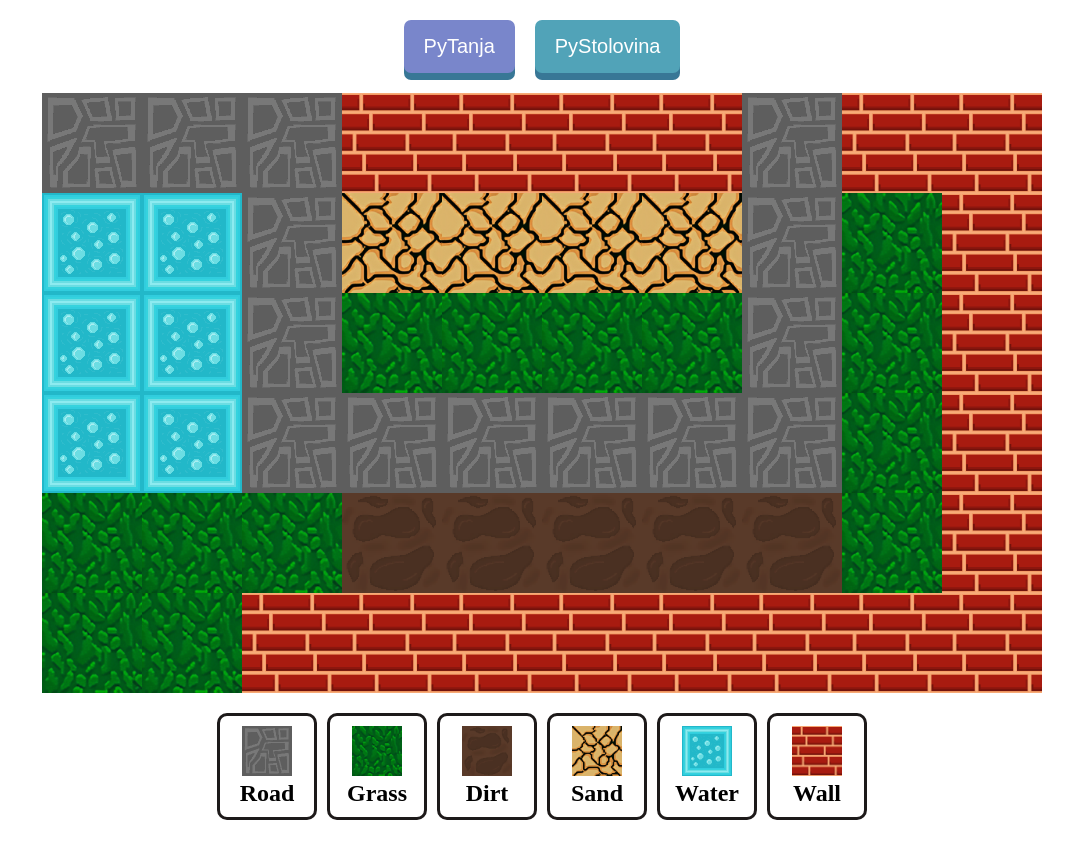
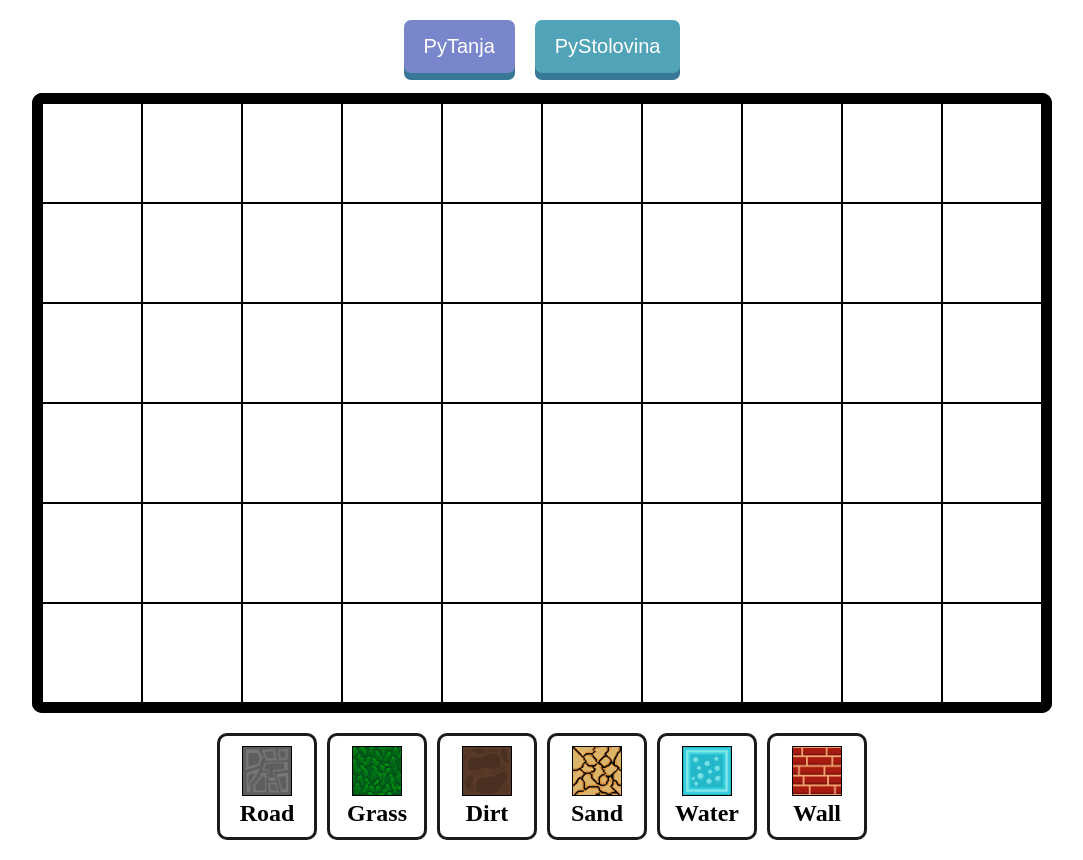
Before and after one commit to ensarhamzic/artificial-intelligence-client, a React (Create React App) app: page / in a window 1280 px wide. Shown: the whole page, without its empty margins (98-1181 px from the left). Built offline with nearby package versions, Linux system fonts and the light colour scheme.

Commit message:
map editor improved

```diff
--- a/src/components/PyTanja/PyTanja.js
+++ b/src/components/PyTanja/PyTanja.js
@@ -3,34 +3,41 @@ import PyTanjaMap from "../PyTanjaMap/PyTanjaMap"
 import PyTanjaTileChooser from "../PyTanjaTileChooser/PyTanjaTileChooser"
 import classes from "./PyTanja.module.css"
 
-const defaultMap = [
-  ["r", "r", "r", "s", "s", "s", "s", "r", "s", "s"],
-  ["w", "w", "r", "d", "d", "d", "d", "r", "g", "s"],
-  ["w", "w", "r", "g", "g", "g", "g", "r", "g", "s"],
-  ["w", "w", "r", "r", "r", "r", "r", "r", "g", "s"],
-  ["g", "g", "g", "m", "m", "m", "m", "m", "g", "s"],
-  ["g", "g", "s", "s", "s", "s", "s", "s", "s", "s"],
-]
+// const defaultMap = [
+//   ["r", "r", "r", "s", "s", "s", "s", "r", "s", "s"],
+//   ["w", "w", "r", "d", "d", "d", "d", "r", "g", "s"],
+//   ["w", "w", "r", "g", "g", "g", "g", "r", "g", "s"],
+//   ["w", "w", "r", "r", "r", "r", "r", "r", "g", "s"],
+//   ["g", "g", "g", "m", "m", "m", "m", "m", "g", "s"],
+//   ["g", "g", "s", "s", "s", "s", "s", "s", "s", "s"],
+// ]
 
-// let defaultMap = []
+let defaultMap = []
 
-// for (let i = 0; i < 6; i++) {
-//   let row = []
-//   for (let j = 0; j < 10; j++) {
-//     row.push(null)
-//   }
-//   defaultMap.push(row)
-// }
+for (let i = 0; i < 6; i++) {
+  let row = []
+  for (let j = 0; j < 10; j++) {
+    row.push(null)
+  }
+  defaultMap.push(row)
+}
 
 const PyTanja = () => {
   const [map, setMap] = useState(defaultMap)
   const [choosenTile, setChoosenTile] = useState(null)
 
-  console.log(choosenTile)
+  const onTileSet = (row, col) => {
+    if (!choosenTile || map[row][col] === choosenTile) return
+    setMap((prevMap) => {
+      const newMap = [...prevMap]
+      newMap[row][col] = choosenTile
+      return newMap
+    })
+  }
 
   return (
     <div>
-      <PyTanjaMap map={map} />
+      <PyTanjaMap map={map} onTileSet={onTileSet} />
       <PyTanjaTileChooser
         onChooseTile={(tile) => {
           if (choosenTile === tile) setChoosenTile(null)
--- a/src/components/PyTanjaMap/PyTanjaMap.js
+++ b/src/components/PyTanjaMap/PyTanjaMap.js
@@ -1,56 +1,96 @@
-import React from "react"
+import React, { useState } from "react"
 import classes from "./PyTanjaMap.module.css"
 
-const Field = ({ field }) => {
-  // r g m d w s
-  let fieldClass = ""
-  switch (field) {
+const Tile = ({ tile, col, mouseDown, onTileSet }) => {
+  let tileClass = ""
+  switch (tile) {
     case "r":
-      fieldClass = classes.road
+      tileClass = classes.road
       break
 
     case "g":
-      fieldClass = classes.grass
+      tileClass = classes.grass
       break
 
     case "m":
-      fieldClass = classes.mud
+      tileClass = classes.mud
       break
 
     case "d":
-      fieldClass = classes.sand
+      tileClass = classes.sand
       break
 
     case "w":
-      fieldClass = classes.water
+      tileClass = classes.water
       break
 
     case "s":
-      fieldClass = classes.wall
+      tileClass = classes.wall
       break
 
     default:
   }
 
-  return <div className={`${classes.field} ${fieldClass}`} />
+  const setTile = () => {
+    onTileSet(col)
+  }
+
+  const tileClickHandler = () => {
+    if (!mouseDown) return
+    setTile()
+  }
+
+  return (
+    <div
+      className={`${classes.tile} ${tileClass}`}
+      onClick={setTile}
+      onMouseMove={tileClickHandler}
+    />
+  )
 }
 
-const MapRow = ({ fields }) => {
+const MapRow = ({ tiles, row, mouseDown, onTileSet }) => {
+  const tileSet = (col) => {
+    onTileSet(row, col)
+  }
+
   return (
     <div className={classes.row}>
-      {fields.map((f, i) => (
-        <Field key={i} field={f} />
+      {tiles.map((f, i) => (
+        <Tile
+          key={i}
+          col={i}
+          tile={f}
+          mouseDown={mouseDown}
+          onTileSet={tileSet}
+        />
       ))}
     </div>
   )
 }
 
-const PyTanjaMap = ({ map }) => {
+const PyTanjaMap = ({ map, onTileSet }) => {
+  const [mouseDown, setMouseDown] = useState(false)
+
   return (
-    <div className={classes.map}>
+    <div
+      className={classes.map}
+      onMouseDown={() => {
+        setMouseDown(true)
+      }}
+      onMouseUp={() => {
+        setMouseDown(false)
+      }}
+    >
       <div>
-        {map.map((row, i) => (
-          <MapRow key={i} fields={row} />
+        {map.map((rowTiles, i) => (
+          <MapRow
+            key={i}
+            tiles={rowTiles}
+            row={i}
+            mouseDown={mouseDown}
+            onTileSet={onTileSet}
+          />
         ))}
       </div>
     </div>
--- a/src/components/PyTanjaMap/PyTanjaMap.module.css
+++ b/src/components/PyTanjaMap/PyTanjaMap.module.css
@@ -6,9 +6,23 @@
 
 .row {
   display: flex;
+  border-right: 10px solid black;
+  border-left: 10px solid black;
 }
 
-.field {
+.row:first-of-type {
+  border-top: 10px solid black;
+  border-top-left-radius: 10px;
+  border-top-right-radius: 10px;
+}
+
+.row:last-of-type {
+  border-bottom: 10px solid black;
+  border-bottom-left-radius: 10px;
+  border-bottom-right-radius: 10px;
+}
+
+.tile {
   width: 100px;
   height: 100px;
   border: 1px solid black;
--- a/src/components/PyTanjaTileChooser/PyTanjaTileChooser.module.css
+++ b/src/components/PyTanjaTileChooser/PyTanjaTileChooser.module.css
@@ -23,8 +23,9 @@
 .tile img {
   width: 50px;
   height: 50px;
+  border: 1px solid black;
 }
 
 .tileActive {
-  background: rgb(77, 129, 251);
+  background: rgba(0, 60, 255, 0.7);
 }
```
